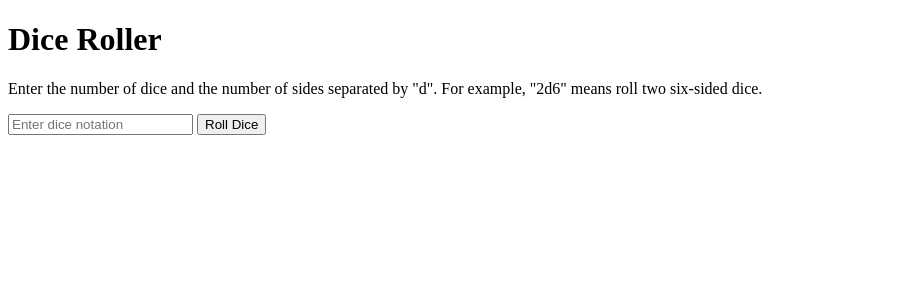
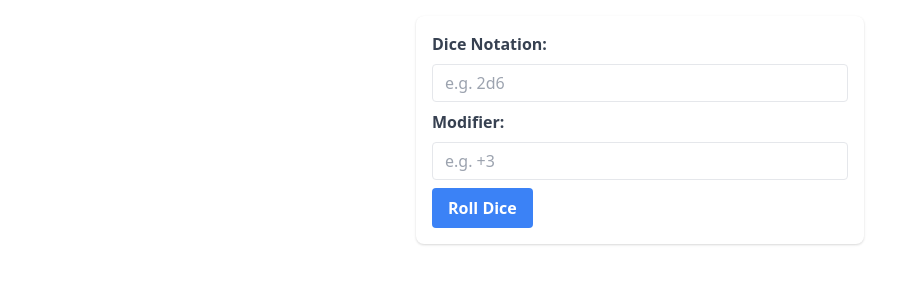
Before and after one commit to mithrandir404/DND-DICE-ROLLER, a plain HTML site: page index.html in a window 1280 px wide. Shown: the whole page, without its empty margins (0-919 px from the left). Drawn offline with nearby package versions, Linux system fonts and the light colour scheme.

Commit message:
Update index.html

```diff
--- a/index.html
+++ b/index.html
@@ -1,14 +1,31 @@
 <!DOCTYPE html>
-<html>
+<html lang="en">
 <head>
-	<title>Dice Roller</title>
-	<script src="dice.js"></script>
+  <meta charset="UTF-8">
+  <meta name="viewport" content="width=device-width, initial-scale=1.0">
+  <title>Dice Rolling App</title>
+  <link rel="stylesheet" href="https://cdn.jsdelivr.net/npm/tailwindcss/dist/tailwind.min.css">
 </head>
 <body>
-	<h1>Dice Roller</h1>
-	<p>Enter the number of dice and the number of sides separated by "d". For example, "2d6" means roll two six-sided dice.</p>
-	<input type="text" id="diceInput" placeholder="Enter dice notation">
-	<button onclick="rollDice()">Roll Dice</button>
-	<div id="result"></div>
+  <div class="flex justify-center mt-4">
+    <div class="w-full max-w-md">
+      <div class="bg-white rounded-lg p-4 shadow">
+        <label for="dice-input" class="block text-gray-700 font-bold mb-2">Dice Notation:</label>
+        <input id="dice-input" class="appearance-none border rounded py-2 px-3 text-gray-700 leading-tight focus:outline-none focus:shadow-outline w-full mb-2" type="text" placeholder="e.g. 2d6">
+
+        <label for="modifier-input" class="block text-gray-700 font-bold mb-2">Modifier:</label>
+        <input id="modifier-input" class="appearance-none border rounded py-2 px-3 text-gray-700 leading-tight focus:outline-none focus:shadow-outline w-full mb-2" type="number" placeholder="e.g. +3">
+
+        <button id="roll-button" class="bg-blue-500 hover:bg-blue-700 text-white font-bold py-2 px-4 rounded focus:outline-none focus:shadow-outline" type="button">Roll Dice</button>
+
+        <div id="result-card" class="bg-white rounded-lg p-4 shadow mt-4 hidden">
+          <h2 id="result-header" class="text-lg font-bold mb-2"></h2>
+          <p id="result-text"></p>
+        </div>
+      </div>
+    </div>
+  </div>
+
+  <script src="app.js"></script>
 </body>
 </html>
```
